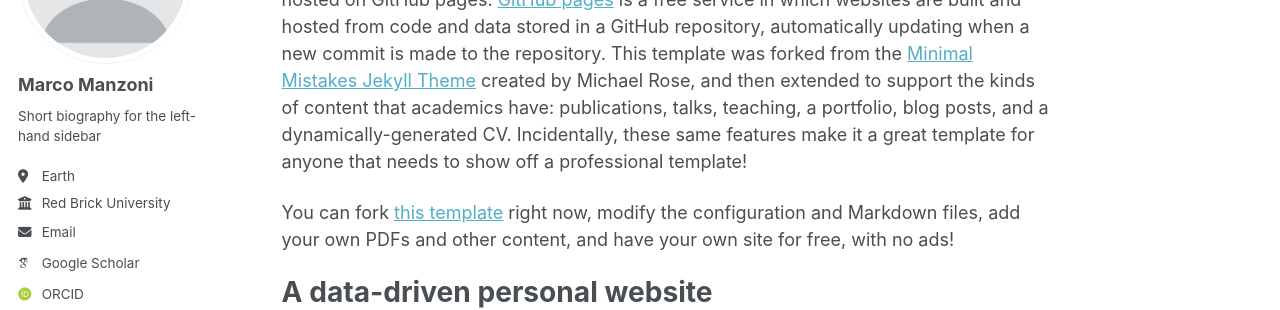
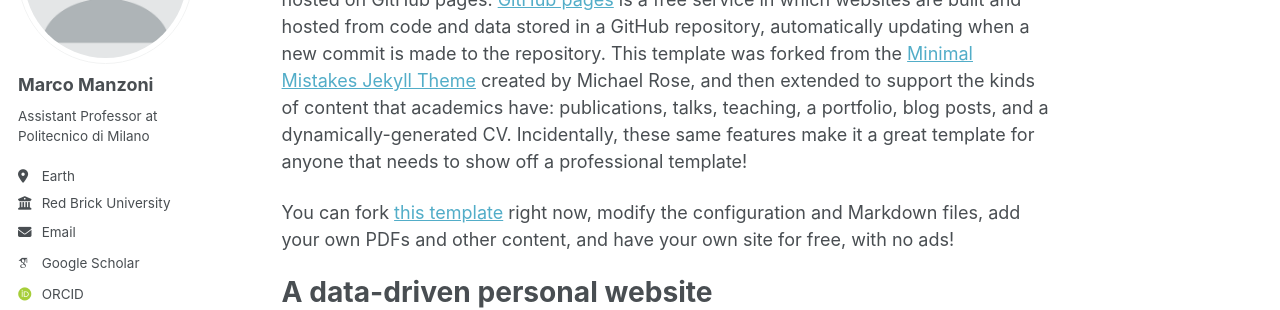
Before and after one commit to marcomanzoni/marcomanzoni.github.io, a Jekyll site: the page built from _pages/about.md, in a window 1280 px wide. Shown: the part 210-520 px from the top of the page. Built offline with Jekyll 4.4.1, drawn with Linux system fonts in a browser that asks for light colours; some web fonts are replaced; a script that is not in the unit is left out.

Commit message:
Updated bio

```diff
--- a/_config.yml
+++ b/_config.yml
@@ -25,7 +25,7 @@ author:
   avatar           : "profile.png"
   name             : "Marco Manzoni"
   pronouns         : # example: "she/her"
-  bio              : "Short biography for the left-hand sidebar"
+  bio              : "Assistant Professor at Politecnico di Milano"
   location         : "Earth"
   employer         : "Red Brick University"
   uri              : # URL
```
